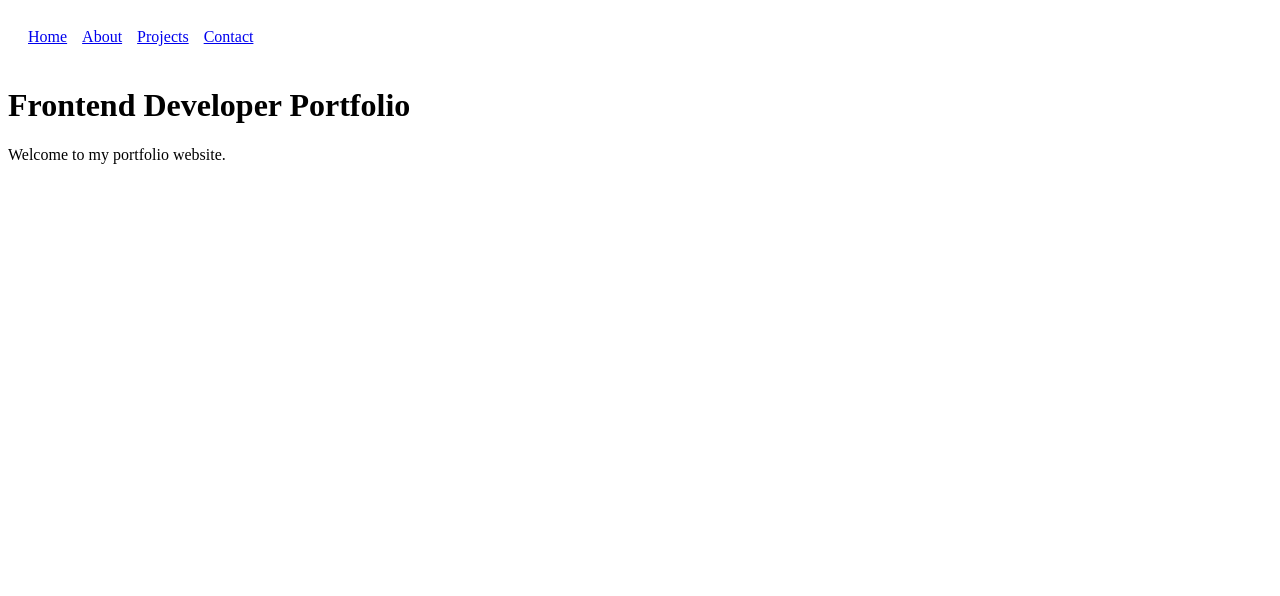
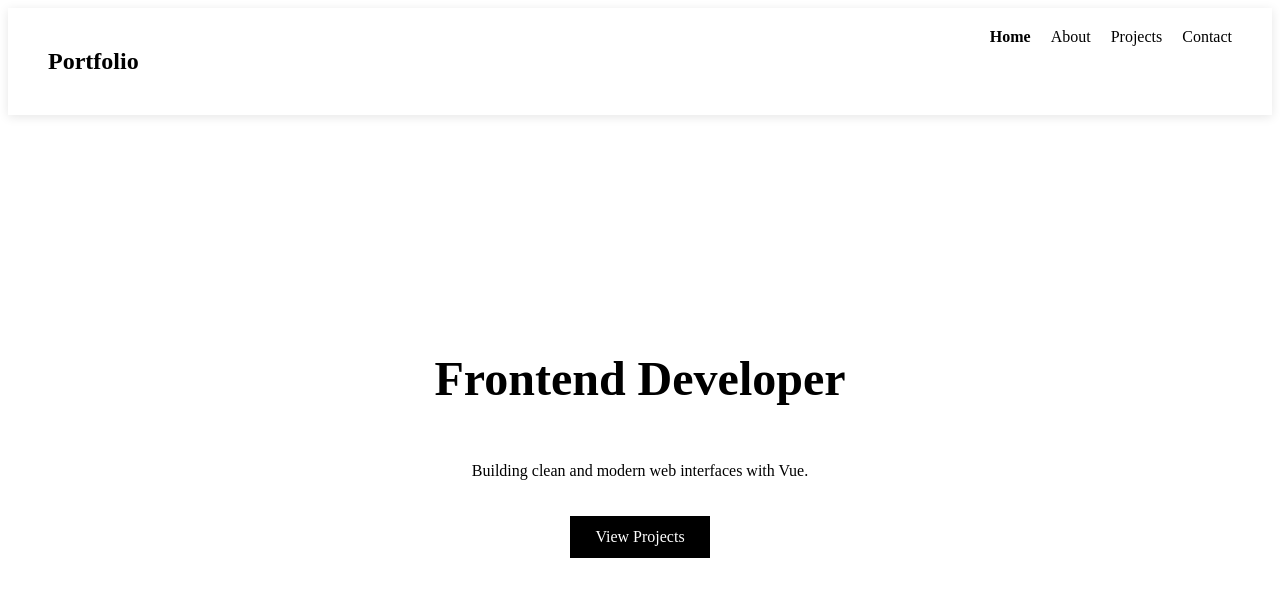
Before and after one commit to Mazennaji/VueJS-Portfolio, a Vue app: page / in a window 1280 px wide. Shown: the top 596 px of the page. Built offline with nearby package versions, Linux system fonts and the light colour scheme.

Commit message:
Enhance portfolio layout with new sections and improved styling for Home, About, Projects, and Contact views

```diff
--- a/src/components/Navbar.vue
+++ b/src/components/Navbar.vue
@@ -1,18 +1,31 @@
 <template>
   <nav>
-    <router-link to="/">Home</router-link>
-    <router-link to="/about">About</router-link>
-    <router-link to="/projects">Projects</router-link>
-    <router-link to="/contact">Contact</router-link>
+    <h2>Portfolio</h2>
+
+    <div>
+      <router-link to="/">Home</router-link>
+      <router-link to="/about">About</router-link>
+      <router-link to="/projects">Projects</router-link>
+      <router-link to="/contact">Contact</router-link>
+    </div>
   </nav>
 </template>
 
 <style scoped>
 nav {
-  padding: 20px;
+  display: flex;
+  justify-content: space-between;
+  padding: 20px 40px;
+  box-shadow: 0 2px 10px rgba(0,0,0,.1);
 }
 
 a {
-  margin-right: 15px;
+  margin-left: 20px;
+  text-decoration: none;
+  color: black;
+}
+
+a.router-link-active {
+  font-weight: bold;
 }
 </style>
--- a/src/style.css
+++ b/src/style.css
@@ -76,4 +76,10 @@ button:focus-visible {
   button {
     background-color: #f9f9f9;
   }
+
+  body {
+  margin: 0;
+  font-family: Arial, Helvetica, sans-serif;
 }
+
+}
--- a/src/views/About.vue
+++ b/src/views/About.vue
@@ -1,4 +1,14 @@
 <template>
-  <h1>About</h1>
-  <p>I build modern web interfaces using Vue.js.</p>
+  <section class="about">
+    <h1>About</h1>
+    <p>
+      Passionate frontend developer focused on building clean UI experiences.
+    </p>
+  </section>
 </template>
+
+<style scoped>
+.about {
+  padding: 60px;
+}
+</style>
--- a/src/views/Contact.vue
+++ b/src/views/Contact.vue
@@ -1,4 +1,37 @@
+<script setup>
+function submit() {
+  alert("Message sent (frontend only)")
+}
+</script>
+
 <template>
-  <h1>Contact</h1>
-  <p>Email: example@email.com</p>
+  <section class="contact">
+    <h1>Contact</h1>
+
+    <input placeholder="Name" />
+    <input placeholder="Email" />
+    <textarea placeholder="Message"></textarea>
+
+    <button @click="submit">Send</button>
+  </section>
 </template>
+
+<style scoped>
+.contact {
+  padding: 50px;
+  display: flex;
+  flex-direction: column;
+  max-width: 400px;
+}
+
+input, textarea {
+  margin: 10px 0;
+  padding: 10px;
+}
+
+button {
+  padding: 10px;
+  background: black;
+  color: white;
+}
+</style>
--- a/src/views/Home.vue
+++ b/src/views/Home.vue
@@ -1,4 +1,30 @@
 <template>
-  <h1>Frontend Developer Portfolio</h1>
-  <p>Welcome to my portfolio website.</p>
+  <section class="hero">
+    <h1>Frontend Developer</h1>
+    <p>Building clean and modern web interfaces with Vue.</p>
+    <router-link to="/projects" class="btn">View Projects</router-link>
+  </section>
 </template>
+
+<style scoped>
+.hero {
+  min-height: 80vh;
+  display: flex;
+  flex-direction: column;
+  justify-content: center;
+  align-items: center;
+  text-align: center;
+}
+
+h1 {
+  font-size: 3rem;
+}
+
+.btn {
+  margin-top: 20px;
+  padding: 12px 25px;
+  background: black;
+  color: white;
+  text-decoration: none;
+}
+</style>
--- a/src/views/Projects.vue
+++ b/src/views/Projects.vue
@@ -1,9 +1,52 @@
+<script setup>
+const projects = [
+  {
+    title: "Landing Page",
+    desc: "Responsive landing page design",
+  },
+  {
+    title: "Dashboard UI",
+    desc: "Admin dashboard interface",
+  },
+  {
+    title: "Portfolio",
+    desc: "Vue based portfolio website",
+  },
+]
+</script>
+
 <template>
-  <h1>Projects</h1>
+  <section class="projects">
+    <h1>Projects</h1>
 
-  <ul>
-    <li>Portfolio Website</li>
-    <li>Dashboard UI</li>
-    <li>Landing Page</li>
-  </ul>
+    <div class="grid">
+      <div v-for="p in projects" :key="p.title" class="card">
+        <h3>{{ p.title }}</h3>
+        <p>{{ p.desc }}</p>
+      </div>
+    </div>
+  </section>
 </template>
+
+<style scoped>
+.projects {
+  padding: 50px;
+}
+
+.grid {
+  display: grid;
+  grid-template-columns: repeat(auto-fit,minmax(250px,1fr));
+  gap: 20px;
+}
+
+.card {
+  padding: 20px;
+  border-radius: 10px;
+  box-shadow: 0 5px 15px rgba(0,0,0,.1);
+  transition: .3s;
+}
+
+.card:hover {
+  transform: translateY(-5px);
+}
+</style>
```
